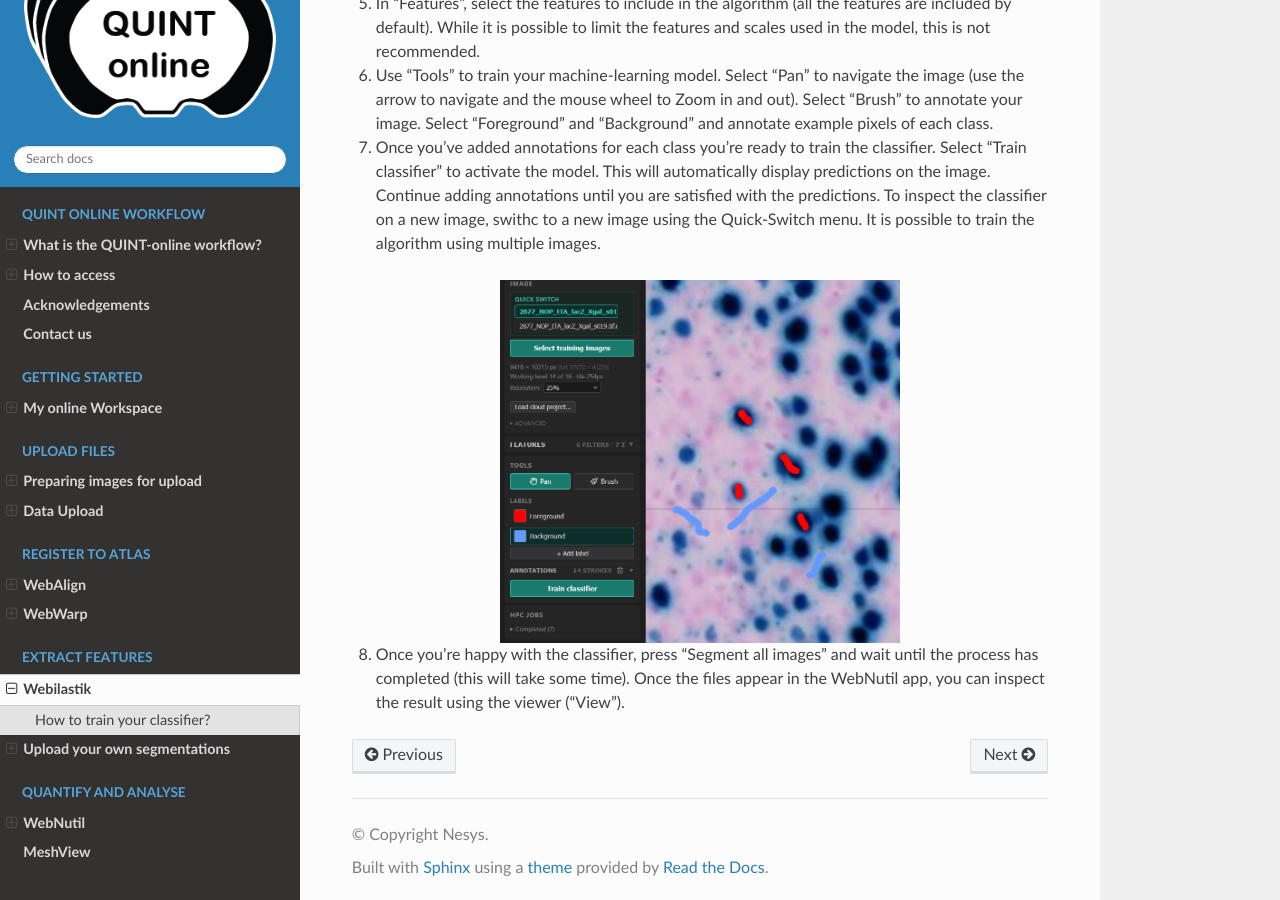
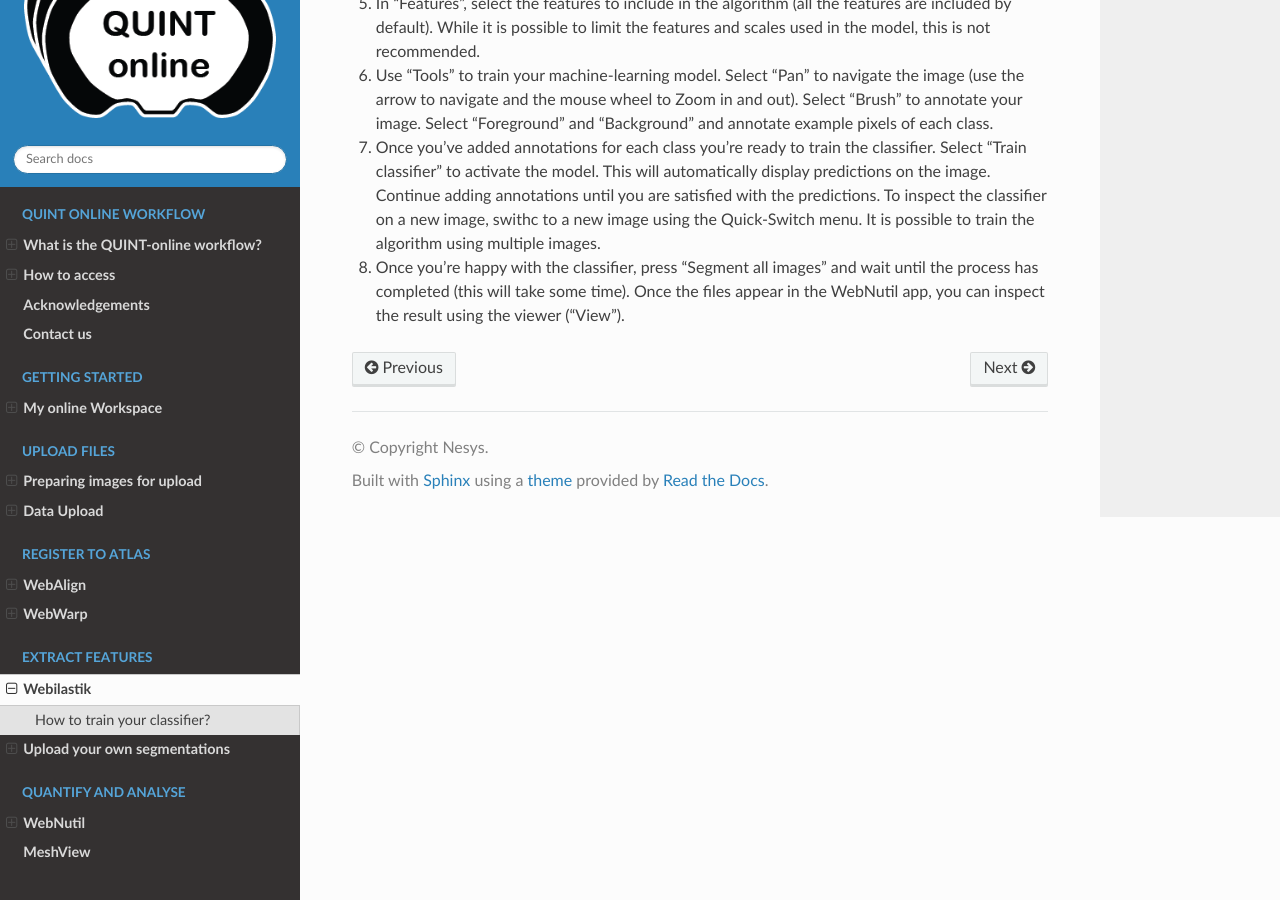
Before and after one commit to Neural-Systems-at-UIO/QUINT_webtools, a Sphinx documentation site: the page built from docs/WebIlastik.rst, in a window 1280 px wide and 900 px high, scrolled down 1241 px. Built offline with Sphinx 7.4.7 and the Read the Docs theme 3.1.0, drawn with Linux system fonts in a browser that asks for light colours.

Commit message:
Update WebIlastik.rst

```diff
--- a/docs/WebIlastik.rst
+++ b/docs/WebIlastik.rst
@@ -19,13 +19,4 @@ How to train your classifier?
 5. In "Features", select the features to include in the algorithm (all the features are included by default). While it is possible to limit the features and scales used in the model, this is not recommended.
 6. Use "Tools" to train your machine-learning model. Select "Pan" to navigate the image (use the arrow to navigate and the mouse wheel to Zoom in and out). Select "Brush" to annotate your image. Select "Foreground" and "Background"  and annotate example pixels of each class.
 7. Once you've added annotations for each class you're ready to train the classifier. Select "Train classifier" to activate the model. This will automatically display predictions on the image. Continue adding annotations until you are satisfied with the predictions. To inspect the classifier on a new image, swithc to a new image using the Quick-Switch menu. It is possible to train the algorithm using multiple images.
-
-.. image:: images/Training.PNG
-  :align: center
-  :width: 400
-
 8. Once you're happy with the classifier, press "Segment all images" and wait until the process has completed (this will take some time). Once the files appear in the WebNutil app, you can inspect the result using the viewer ("View").
-
-.. image:: images/Prediction.png
-  :align: center
-  :width:
```
